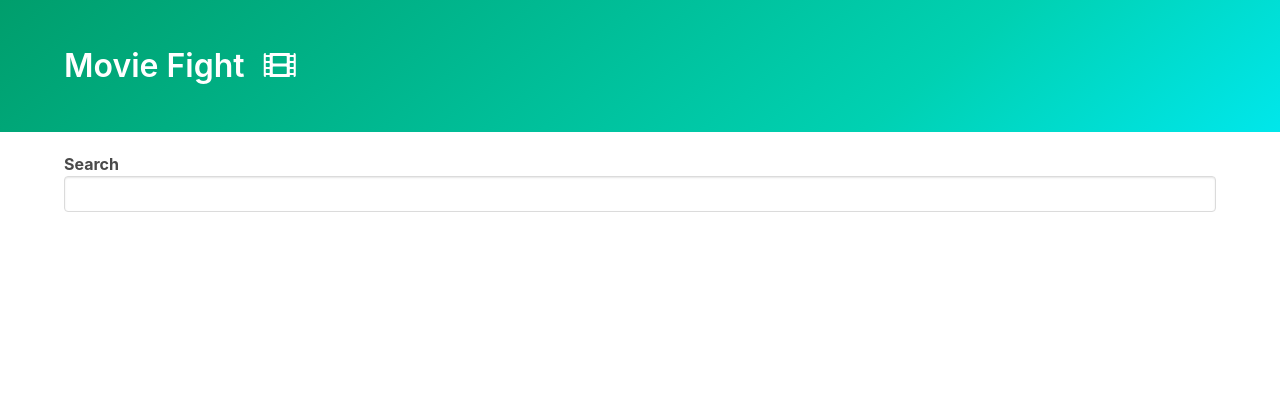
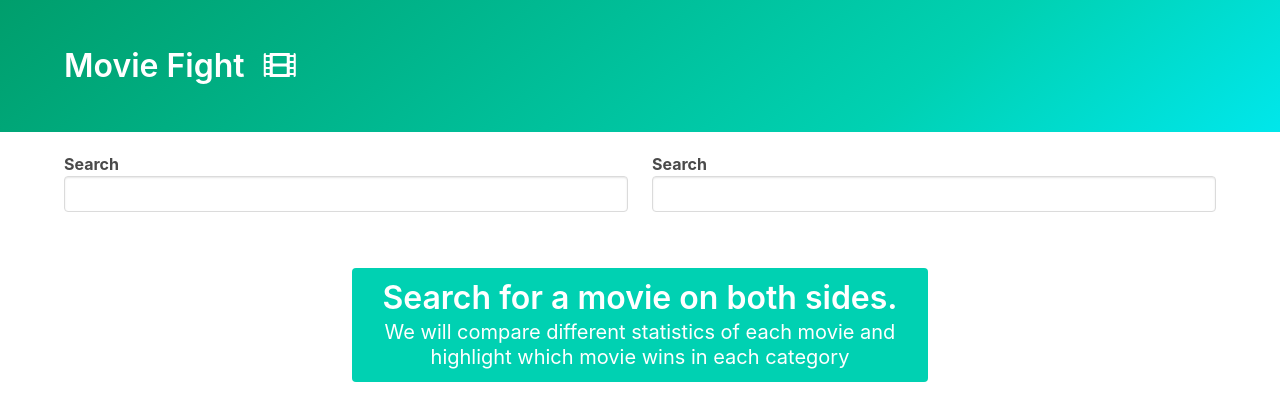
Before and after one commit to stelthdroid8/movie-comparison, a plain HTML site: page index.html in a window 1280 px wide. Drawn offline with nearby package versions, Linux system fonts and the light colour scheme.

Commit message:
allow support for 2 search functionalities

```diff
--- a/index.html
+++ b/index.html
@@ -22,8 +22,19 @@
         </div>
     </section>
     <div class="container">
-        <div class="autocomplete"></div>
-        <div id="summary"></div>
+        <div class="columns">
+            <div class="column">
+                <div id="left-autocomplete"></div>
+            </div>
+            <div class="column">
+                <div id="right-autocomplete"></div>
+            </div>
+        </div>
+
+        <div class="column is-half notification is-primary tutorial">
+            <h1 class="title">Search for a movie on both sides.</h1>
+            <p class="subtitle">We will compare different statistics of each movie and highlight which movie wins in each category</p>
+        </div>
     </div>
     <script src="./utils.js"></script>
     <script src="./autocomplete.js"></script>
--- a/index.js
+++ b/index.js
@@ -1,7 +1,5 @@
 // http://www.omdbapi.com/?apikey=[yourkey]& - data requests
-
-createAutoComplete ({
-    root: document.querySelector('.autocomplete'),
+const autoCompleteConfig = {
     renderOption: (movie) => {
         const src = movie.Poster === 'N/A' ? '' : movie.Poster;
         return `
@@ -31,6 +29,14 @@ createAutoComplete ({
             }
     }
 
+}
+createAutoComplete ({
+    ...autoCompleteConfig,
+    root: document.querySelector('#left-autocomplete')
+});
+createAutoComplete({
+    ...autoCompleteConfig,
+    root: document.querySelector('#right-autocomplete')
 });
 
 
```
